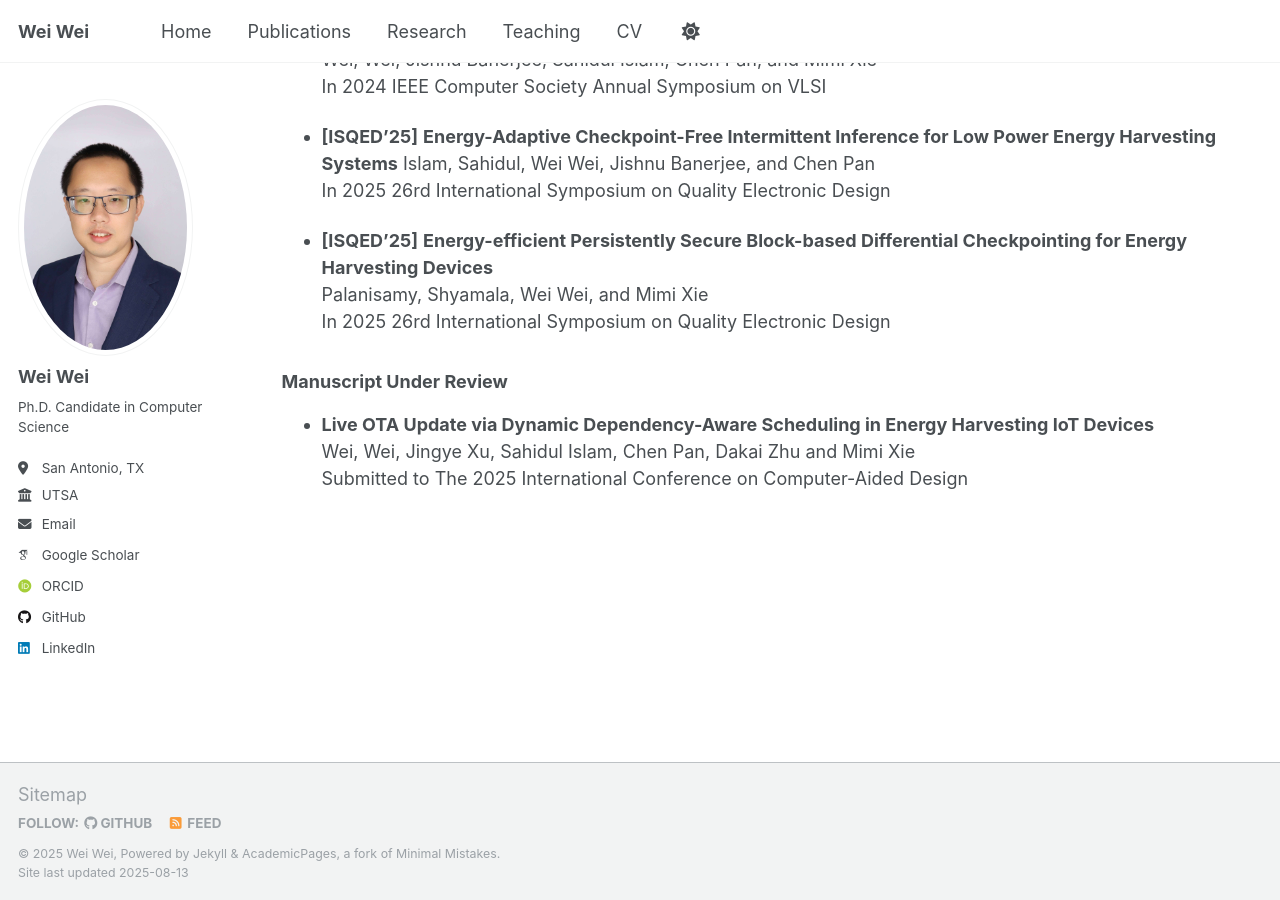
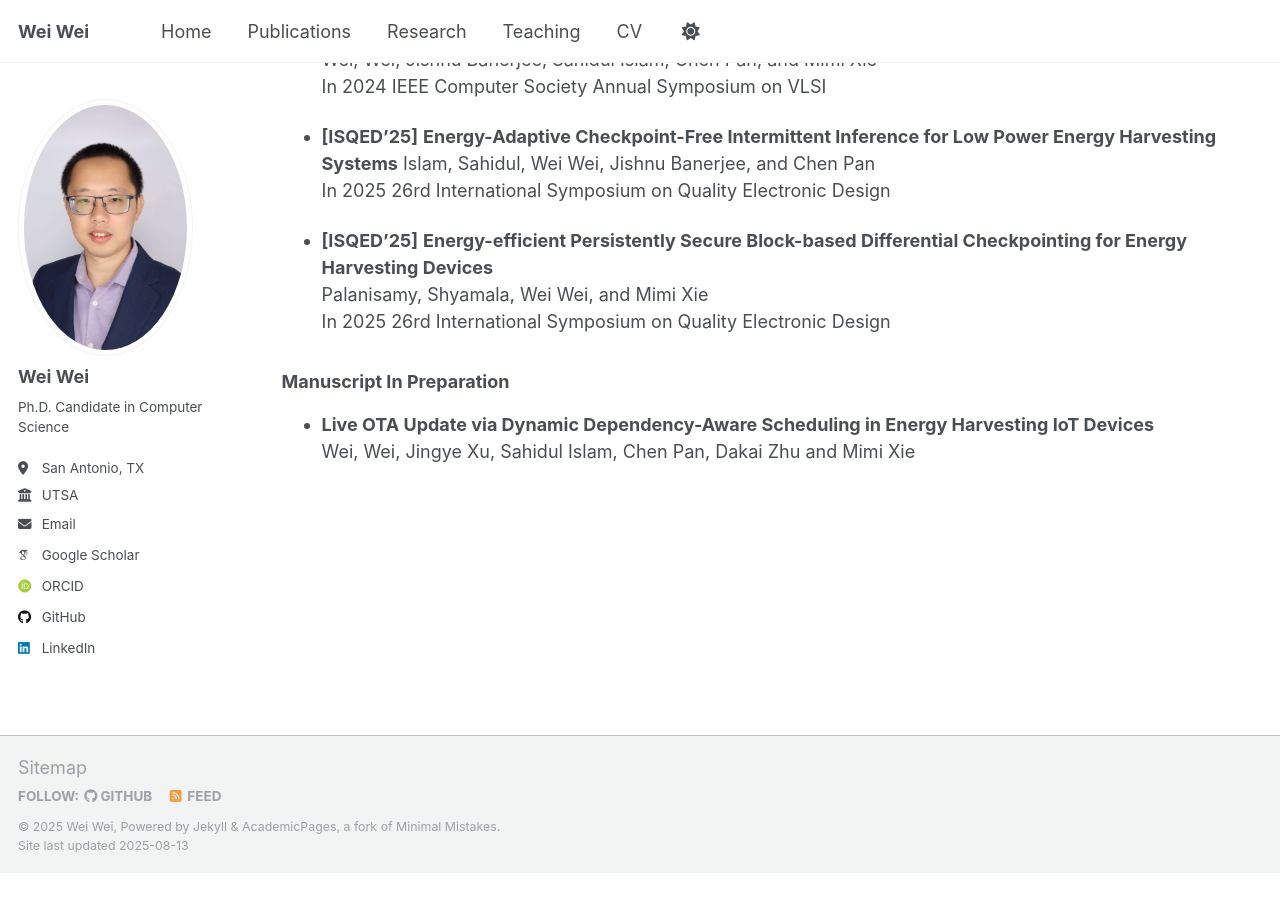
Before and after one commit to iamdoublewei/iamdoublewei.github.io, a Jekyll site: the page built from _publications/publications.md, in a window 1280 px wide and 900 px high, scrolled down 760 px. Built offline with Jekyll 4.4.1, drawn with Linux system fonts in a browser that asks for light colours; some web fonts are replaced; after the commit the page ends 1633 px from its top, so only the background shows below that.

Commit message:
Update publications.md

```diff
--- a/_publications/publications.md
+++ b/_publications/publications.md
@@ -39,8 +39,7 @@ In 2025 26rd International Symposium on Quality Electronic Design
 Palanisamy, Shyamala, Wei Wei, and Mimi Xie
 In 2025 26rd International Symposium on Quality Electronic Design
 
-### **Manuscript Under Review**
+### **Manuscript In Preparation**
 
 - **Live OTA Update via Dynamic Dependency-Aware Scheduling in Energy Harvesting IoT Devices**
 Wei, Wei, Jingye Xu, Sahidul Islam, Chen Pan, Dakai Zhu and Mimi Xie
-Submitted to The 2025 International Conference on Computer-Aided Design
```
